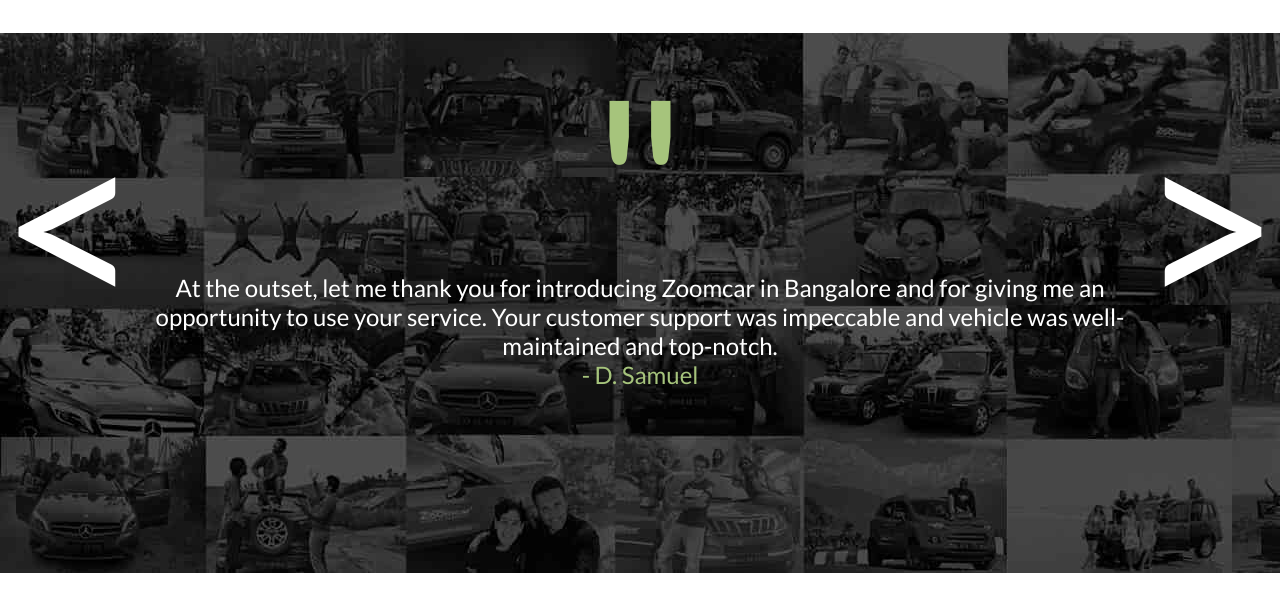
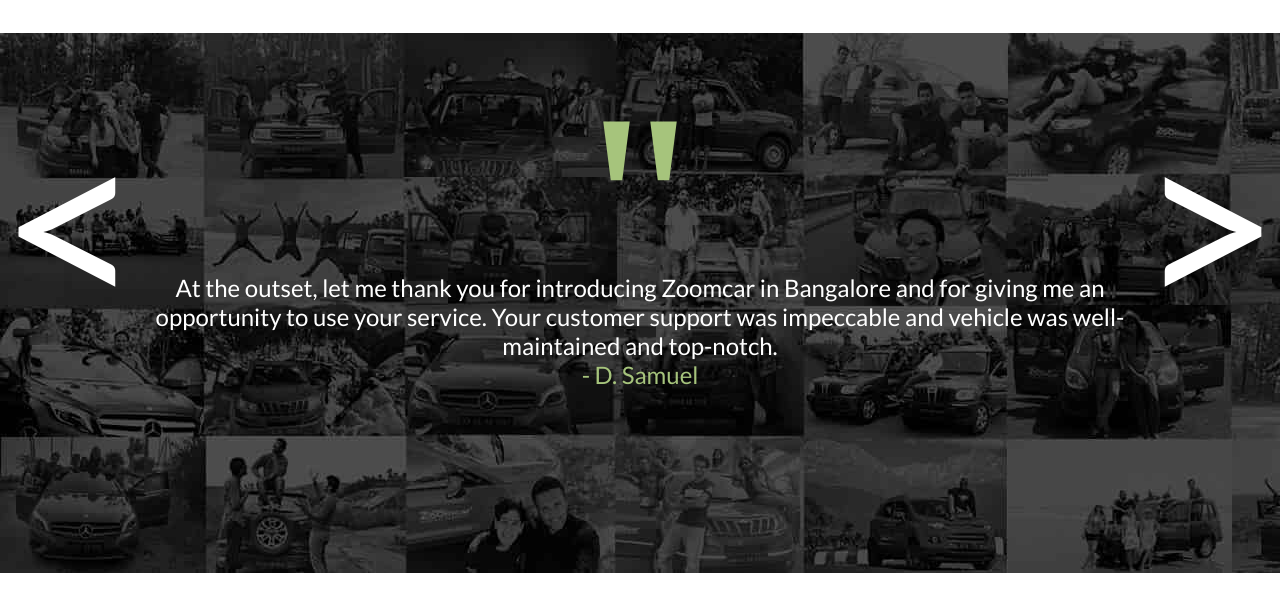
Before and after one commit to yashb07/ZoomCarWebsiteClone, a PHP site: page / in a window 1280 px wide. Shown: the part 4210-4818 px from the top of the page. Run offline with PHP 8.4, Linux system fonts and the light colour scheme; some libraries are stand-ins or nearby versions.

Commit message:
Quote fix

```diff
--- a/style.css
+++ b/style.css
@@ -487,6 +487,7 @@
 }
 
 #testimonials .quote h1{
+    font-family: Georgia, 'Times New Roman', Times, serif;
     position: absolute;
     font-size: 250px;
     left: 50%;
```
